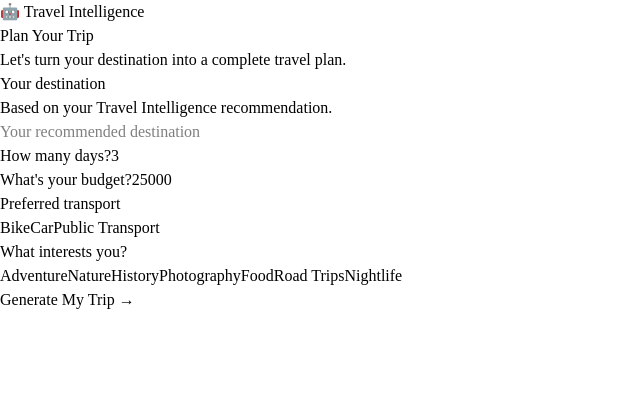
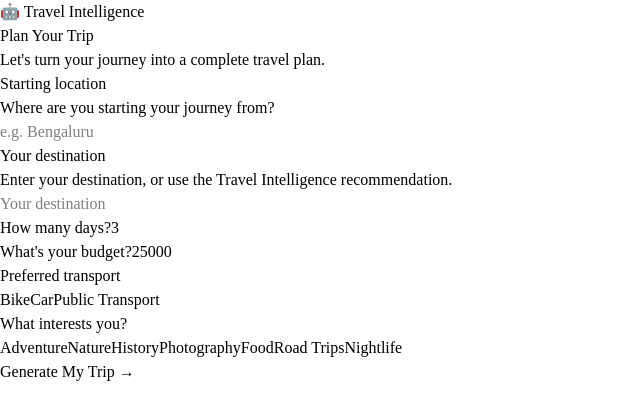
Before and after one commit to siddharthsk23/Travel-Intelligence, a React app in the folder frontend/: page /planner in a window 1280 px wide. Shown: the top 420 px of the page, without its empty margins (0-640 px from the left). Built offline with nearby package versions, Linux system fonts and the light colour scheme; the HTML template or start-up script is replaced by a standard one.

Commit message:
feat: add starting location to planner

```diff
--- a/frontend/src/pages/Planner.jsx
+++ b/frontend/src/pages/Planner.jsx
@@ -4,6 +4,8 @@ import { PlannerContext } from "../PlannerContext";
 
 export default function Planner() {
     const {
+        source,
+        setSource,
         destination,
         setDestination,
         days,
@@ -27,22 +29,23 @@ export default function Planner() {
 
     const toggleInterest = (interest) => {
         if (interests.includes(interest)) {
-            setInterests(
-                interests.filter((item) => item !== interest)
-            );
+            setInterests(interests.filter((item) => item !== interest));
         } else {
-            setInterests([
-                ...interests,
-                interest,
-            ]);
+            setInterests([...interests, interest]);
         }
     };
 
     const generateTrip = async () => {
         try {
+            const trimmedSource = source.trim();
             const trimmedDestination = destination.trim();
             const safeDays = Number(days);
             const safeBudget = Number(budget);
+
+            if (!trimmedSource) {
+                alert("Please enter a starting location.");
+                return;
+            }
 
             if (!trimmedDestination) {
                 alert("Please enter a destination.");
@@ -64,14 +67,6 @@ export default function Planner() {
                 return;
             }
 
-            console.log("GENERATING TRIP:", {
-                destination: trimmedDestination,
-                days: safeDays,
-                budget: safeBudget,
-                transport,
-                interests,
-            });
-
             const response = await fetch(
                 "http://localhost:8000/planner/generate",
                 {
@@ -80,6 +75,7 @@ export default function Planner() {
                         "Content-Type": "application/json",
                     },
                     body: JSON.stringify({
+                        source: trimmedSource,
                         destination: trimmedDestination,
                         days: safeDays,
                         budget: safeBudget,
@@ -91,15 +87,10 @@ export default function Planner() {
 
             if (!response.ok) {
                 const errorText = await response.text();
-
-                throw new Error(
-                    `Backend error ${response.status}: ${errorText}`
-                );
+                throw new Error(`Backend error ${response.status}: ${errorText}`);
             }
 
             const data = await response.json();
-
-            console.log("GENERATED TRIP:", data);
 
             navigate("/trip", {
                 state: {
@@ -107,115 +98,91 @@ export default function Planner() {
                 },
             });
         } catch (error) {
-            console.error(
-                "TRIP GENERATION ERROR:",
-                error
-            );
-
-            alert(
-                `Unable to generate trip: ${error.message}`
-            );
+            console.error("TRIP GENERATION ERROR:", error);
+            alert(`Unable to generate trip: ${error.message}`);
         }
     };
 
     return (
         <div className="min-h-screen bg-[#071126] text-white px-6 py-10">
+            <div className="max-w-5xl mx-auto">
+                <p className="text-cyan-400 text-lg mb-2">🤖 Travel Intelligence</p>
 
-            <div className="max-w-5xl mx-auto">
-
-                <p className="text-cyan-400 text-lg mb-2">
-                    🤖 Travel Intelligence
-                </p>
-
-                <h1 className="text-4xl font-bold mb-3">
-                    Plan Your Trip
-                </h1>
+                <h1 className="text-4xl font-bold mb-3">Plan Your Trip</h1>
 
                 <p className="text-gray-400 mb-10">
-                    Let's turn your destination into a complete travel plan.
+                    Let's turn your journey into a complete travel plan.
                 </p>
 
                 <div className="bg-[#111b32] rounded-2xl p-8 space-y-8">
+                    {/* Starting location */}
+                    <div>
+                        <label className="block text-xl font-semibold mb-3">
+                            Starting location
+                        </label>
+                        <p className="text-gray-400 mb-3">
+                            Where are you starting your journey from?
+                        </p>
+                        <input
+                            type="text"
+                            value={source}
+                            onChange={(e) => setSource(e.target.value)}
+                            placeholder="e.g. Bengaluru"
+                            className="w-full bg-[#1b2942] border border-gray-600 rounded-xl px-5 py-4 text-white outline-none focus:border-cyan-400"
+                        />
+                    </div>
 
                     {/* Destination */}
-
                     <div>
                         <label className="block text-xl font-semibold mb-3">
                             Your destination
                         </label>
-
                         <p className="text-gray-400 mb-3">
-                            Based on your Travel Intelligence recommendation.
+                            Enter your destination, or use the Travel Intelligence recommendation.
                         </p>
-
                         <input
                             type="text"
                             value={destination}
-                            onChange={(e) =>
-                                setDestination(e.target.value)
-                            }
-                            placeholder="Your recommended destination"
+                            onChange={(e) => setDestination(e.target.value)}
+                            placeholder="Your destination"
                             className="w-full bg-[#1b2942] border border-gray-600 rounded-xl px-5 py-4 text-white outline-none focus:border-cyan-400"
                         />
                     </div>
 
                     {/* Days */}
-
                     <div>
-                        <label className="block text-xl font-semibold mb-3">
-                            How many days?
-                        </label>
-
+                        <label className="block text-xl font-semibold mb-3">How many days?</label>
                         <input
                             type="number"
                             min="1"
                             max="30"
                             value={days}
-                            onChange={(e) =>
-                                setDays(Number(e.target.value))
-                            }
+                            onChange={(e) => setDays(Number(e.target.value))}
                             className="w-full bg-[#1b2942] border border-gray-600 rounded-xl px-5 py-4 text-white outline-none focus:border-cyan-400"
                         />
                     </div>
 
                     {/* Budget */}
-
                     <div>
-                        <label className="block text-xl font-semibold mb-3">
-                            What's your budget?
-                        </label>
-
+                        <label className="block text-xl font-semibold mb-3">What's your budget?</label>
                         <input
                             type="number"
                             min="0"
                             value={budget}
-                            onChange={(e) =>
-                                setBudget(Number(e.target.value))
-                            }
+                            onChange={(e) => setBudget(Number(e.target.value))}
                             className="w-full bg-[#1b2942] border border-gray-600 rounded-xl px-5 py-4 text-white outline-none focus:border-cyan-400"
                         />
                     </div>
 
                     {/* Transport */}
-
                     <div>
-                        <label className="block text-xl font-semibold mb-3">
-                            Preferred transport
-                        </label>
-
+                        <label className="block text-xl font-semibold mb-3">Preferred transport</label>
                         <div className="grid grid-cols-1 md:grid-cols-3 gap-3">
-
-                            {[
-                                "Bike",
-                                "Car",
-                                "Public Transport",
-                            ].map((option) => (
+                            {["Bike", "Car", "Public Transport"].map((option) => (
                                 <button
                                     type="button"
                                     key={option}
-                                    onClick={() =>
-                                        setTransport(option)
-                                    }
+                                    onClick={() => setTransport(option)}
                                     className={`px-5 py-4 rounded-xl font-semibold transition ${
                                         transport === option
                                             ? "bg-cyan-500 text-black"
@@ -225,34 +192,18 @@ export default function Planner() {
                                     {option}
                                 </button>
                             ))}
-
                         </div>
                     </div>
 
                     {/* Interests */}
-
                     <div>
-                        <label className="block text-xl font-semibold mb-3">
-                            What interests you?
-                        </label>
-
+                        <label className="block text-xl font-semibold mb-3">What interests you?</label>
                         <div className="flex flex-wrap gap-3">
-
-                            {[
-                                "Adventure",
-                                "Nature",
-                                "History",
-                                "Photography",
-                                "Food",
-                                "Road Trips",
-                                "Nightlife",
-                            ].map((interest) => (
+                            {["Adventure", "Nature", "History", "Photography", "Food", "Road Trips", "Nightlife"].map((interest) => (
                                 <button
                                     type="button"
                                     key={interest}
-                                    onClick={() =>
-                                        toggleInterest(interest)
-                                    }
+                                    onClick={() => toggleInterest(interest)}
                                     className={`px-5 py-3 rounded-full transition ${
                                         interests.includes(interest)
                                             ? "bg-cyan-500 text-black"
@@ -262,11 +213,8 @@ export default function Planner() {
                                     {interest}
                                 </button>
                             ))}
-
                         </div>
                     </div>
-
-                    {/* Generate Trip */}
 
                     <button
                         type="button"
@@ -275,11 +223,8 @@ export default function Planner() {
                     >
                         Generate My Trip →
                     </button>
-
                 </div>
-
             </div>
-
         </div>
     );
 }
```
